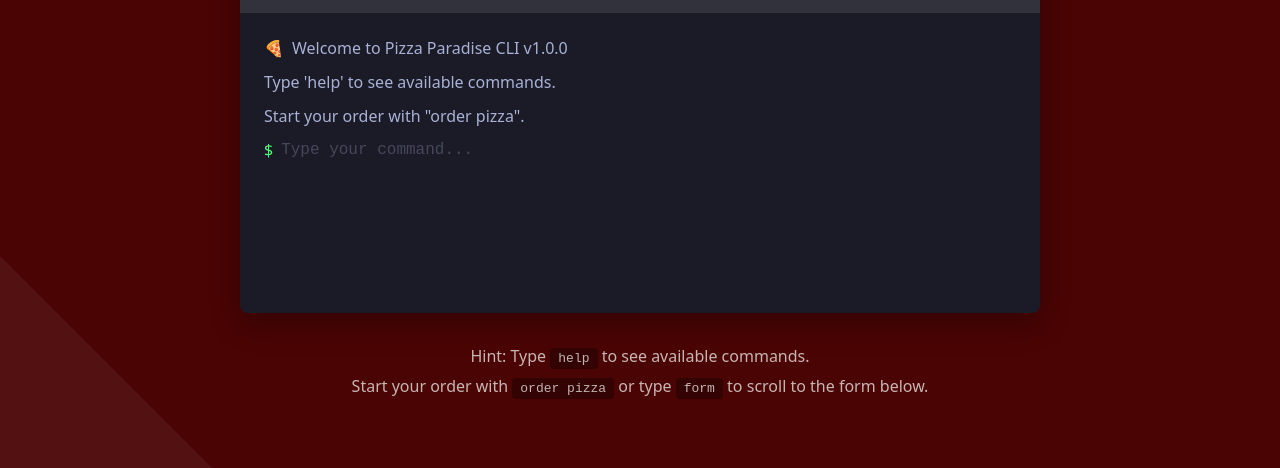
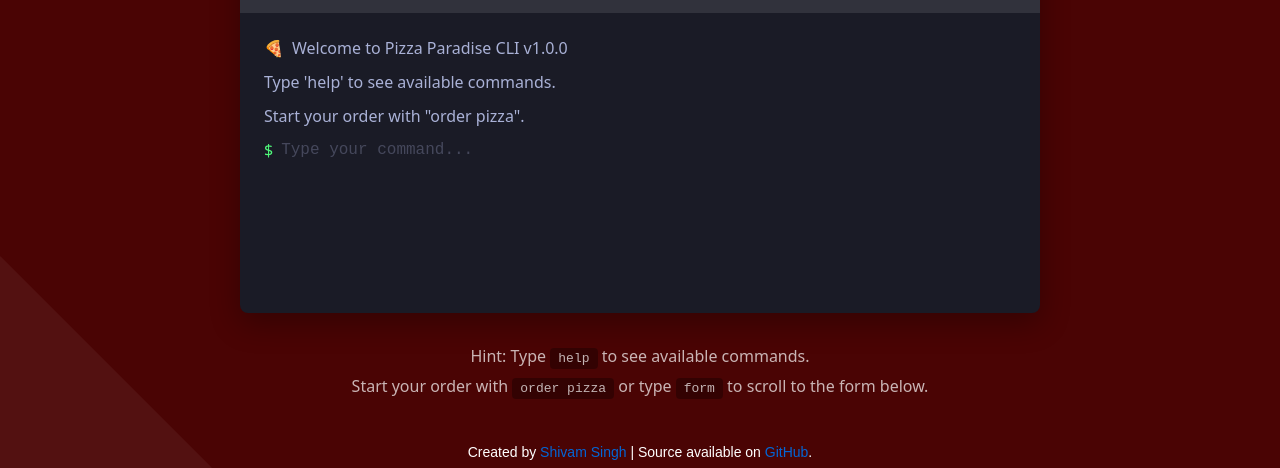
Before and after one commit to sinzn/pizza-cli, a website: page index.html in a window 1280 px wide. Shown: the part 332-800 px from the top of the page. Drawn offline with Linux system fonts and the light colour scheme.

Commit message:
Update index.html

```diff
--- a/index.html
+++ b/index.html
@@ -49,5 +49,11 @@
         <p>Start your order with <code>order pizza</code> or type <code>form</code> to scroll to the form below.</p>
       </div>
     </main>
+     <footer
+        style="position: fixed; bottom: 0; left: 50%; transform: translateX(-50%); padding: 8px 16px; font-family: Arial, sans-serif; font-size: 14px; z-index: 1000;">
+        Created by <a href="http://www.sinzn.fun/" style="text-decoration: none; color: #0366d6;"> Shivam Singh </a> |
+        Source available on
+        <a href="https://github.com/sinzn" target="_blank" style="text-decoration: none; color: #0366d6;">GitHub</a>.
+    </footer>
   </body>
 </html>
```
